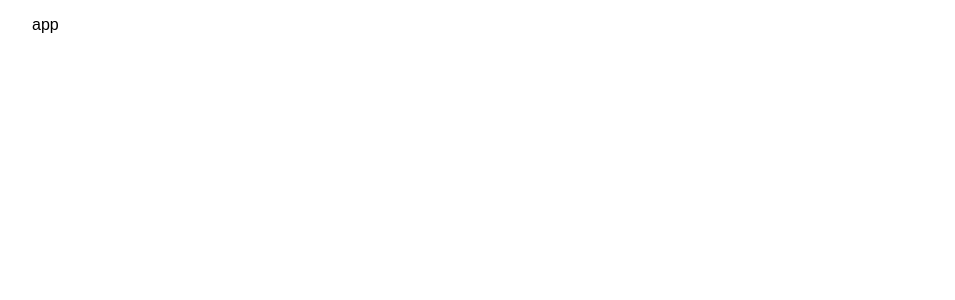
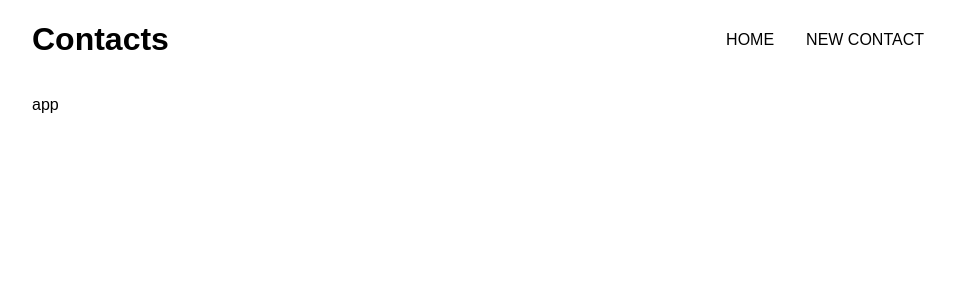
Before and after one commit to ga-wdi-exercises/checkpoint-react, a React (Create React App) app: page / in a window 1280 px wide. Shown: the top 300 px of the page, without its empty margins (158-1113 px from the left). Built offline with nearby package versions, Linux system fonts and the light colour scheme.

Commit message:
header component created

```diff
--- a/src/components/App/App.js
+++ b/src/components/App/App.js
@@ -1,8 +1,17 @@
 import React, { Component } from 'react';
+import Header from '../Header/Header'
 
 class App extends Component {
+  constructor(props){
+    super(props)
+
+    this.state = {
+      contacts: props.contacts
+    }
+  }
   render() {
     return <div className="App">
+        <Header/>
         <p>app</p>
       </div>;
   }
--- /dev/null
+++ b/src/components/Header/Header.js
@@ -0,0 +1,21 @@
+import React from 'react'
+import {Link} from 'react-router-dom'
+
+class Header extends React.Component{
+
+    render(){
+        return(
+            <div>
+                <header>
+                    <h1>Contacts</h1>
+                    <nav>
+                        <Link to= '/'>Home</Link>
+                        <Link to= '/new-contact'>New Contact</Link>
+                    </nav>
+                </header>
+            </div>
+        )
+    }
+}
+
+export default Header
--- a/src/contacts.json
+++ b/src/contacts.json
@@ -51,5 +51,10 @@
     "name": "Wile E. Coyote",
     "email": "wile_e@acme.com",
     "profile_picture": "https://upload.wikimedia.org/wikipedia/en/3/3c/Wile_E._Coyote.svg"
+  },
+  {
+    "name": "Tweety",
+    "email": "tweety@gmail.com",
+    "profile_picture": "https://upload.wikimedia.org/wikipedia/en/0/02/Tweety.svg"
   }
 ]
--- a/src/index.js
+++ b/src/index.js
@@ -2,7 +2,7 @@ import React from 'react';
 import ReactDOM from 'react-dom';
 import './styles/index.css';
 import App from './components/App/App';
-
+import {BrowserRouter as Router} from 'react-router-dom'
 import contacts from "./contacts.json";
 
-ReactDOM.render(<App />, document.getElementById('root'));
+ReactDOM.render(<Router><App contacts = {contacts} /></Router>, document.getElementById('root'));
```
Also changed, not shown: 1 other file (tests, documents, lock files or other folders).
